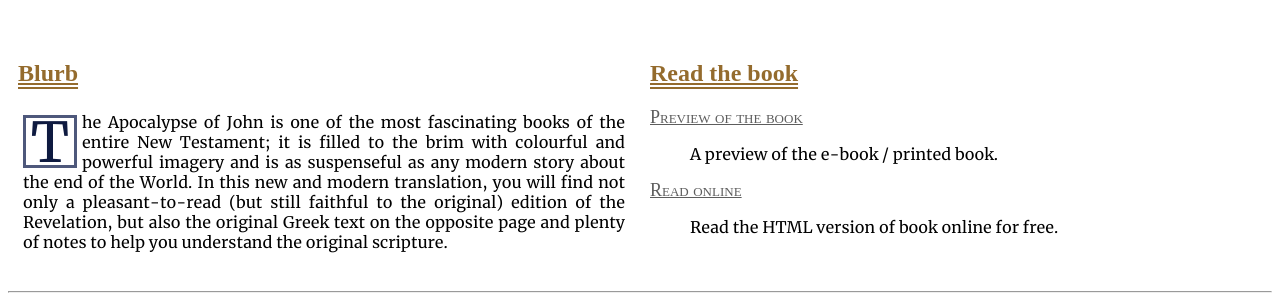
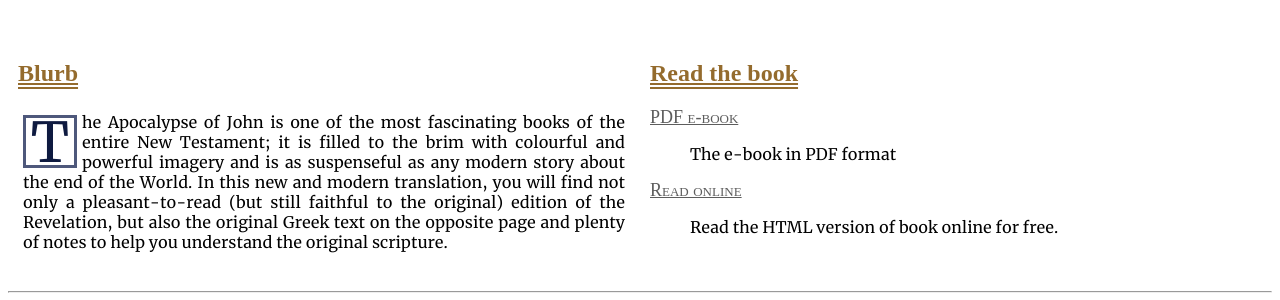
Before and after one commit to mjohanning99/ancient-greek.net, a PHP site: page /books/revelation.php in a window 1280 px wide. Shown: the part 828-1128 px from the top of the page. Run offline with PHP 8.4, Linux system fonts and the light colour scheme.

Commit message:
Add full PDF of Revelation translation

```diff
--- a/books/revelation.php
+++ b/books/revelation.php
@@ -53,8 +53,8 @@
 
   <div class="column-2">
     <h2>Read the book</h2>
-    <a href="/media/books/revelation/preview.pdf">Preview of the book</a>
-    <p class="tab">A preview of the e-book / printed book.</p>
+    <a href="/media/books/revelation/revelation.pdf">PDF e-book</a>
+    <p class="tab">The e-book in PDF format</p>
 
     <a href="/media/books/revelation/index.php">Read online</a>
     <p class="tab">Read the HTML version of book online for free.</p>
```
Also changed, not shown: 1 other file.
